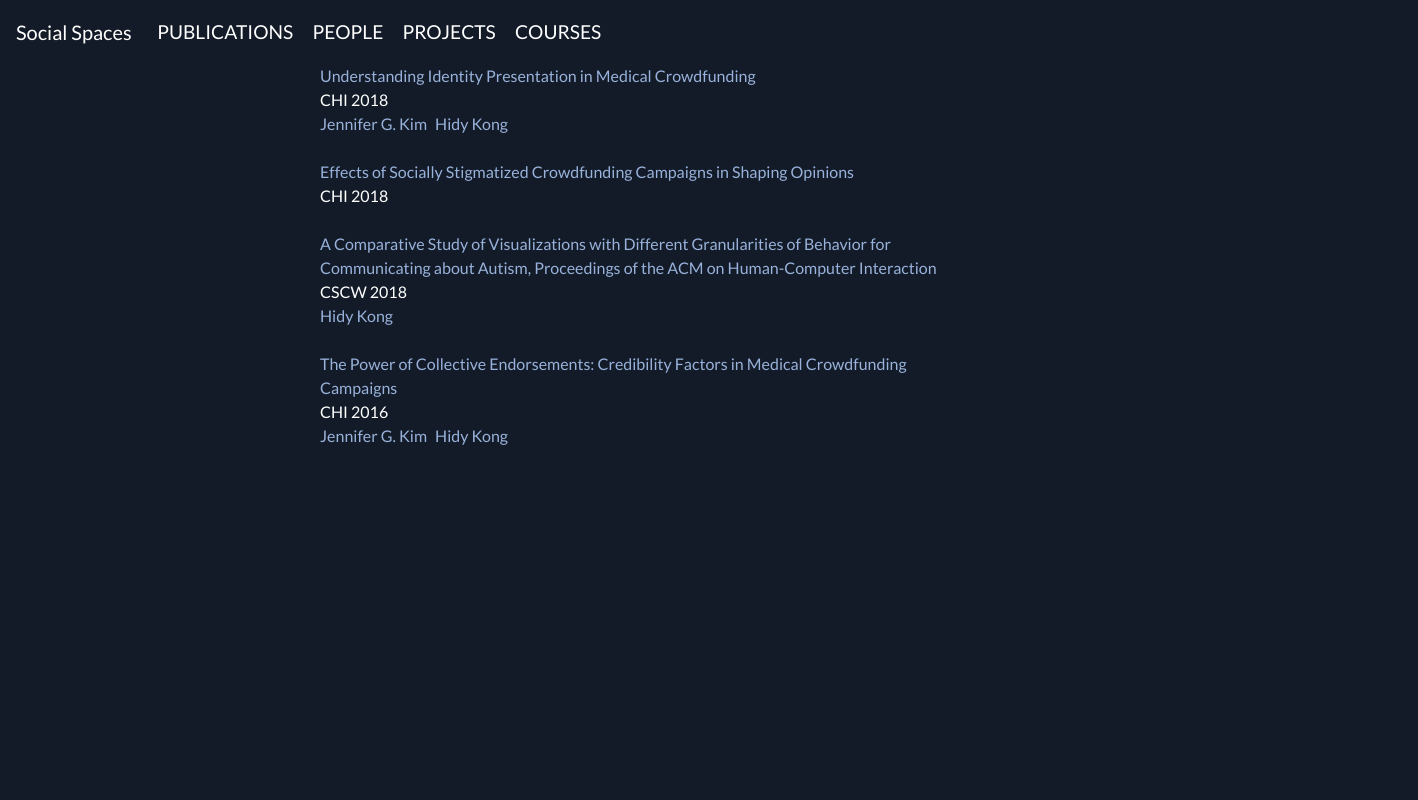
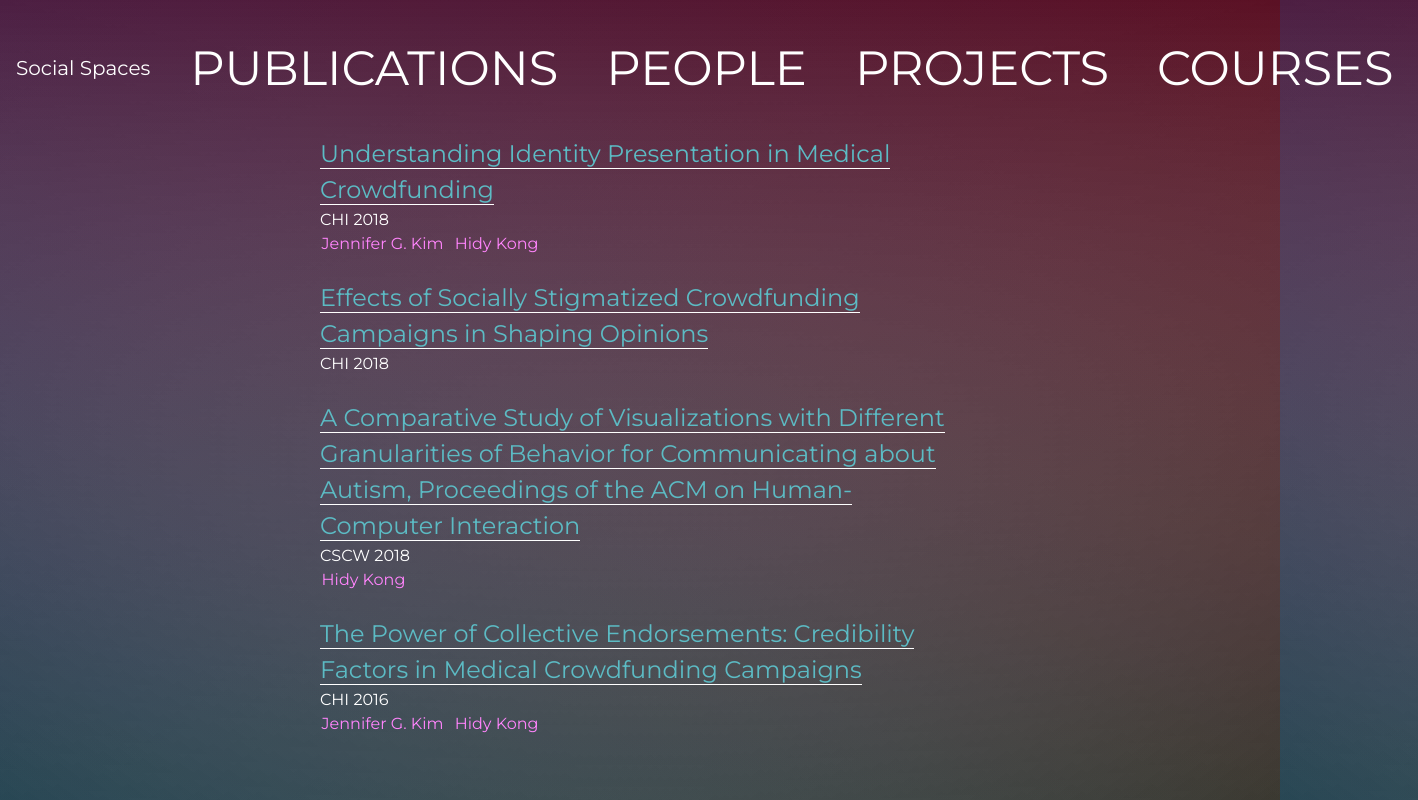
Before and after one commit to quvaba/jsontest, a React (Create React App) app: page / in a window 1280 px wide. Both pictures are taken after a click on the element "PUBLICATIONS". Shown: the top 800 px of the page, 1418 px wide, since content can reach past the window. Built offline with nearby package versions, Linux system fonts and the light colour scheme.

Commit message:
committing before deploying

```diff
--- a/src/App.css
+++ b/src/App.css
@@ -1,15 +1,21 @@
-@import url('https://fonts.googleapis.com/css?family=Lato');
+@import url('https://fonts.googleapis.com/css?family=Montserrat');
 body{
   background-color: #131b28;
+  background:
+        linear-gradient(#4c0322, transparent),
+        linear-gradient(to top left, #2b1c05, transparent),
+        linear-gradient(to top right, #03384c, transparent);
+  background-blend-mode: screen;
 }
 
 a{
-  color: #99b2db;
+  color: #ff84fc;
   text-decoration: none;
 }
 
 a:hover{
-  color: yellow;
+  text-decoration: none;
+  color: white;
 }
 
 li{
@@ -20,13 +26,13 @@ li{
 .App {
   /*margin: 3em;*/
   text-align: left;
-  font-family: "Lato";
+  font-family: "Montserrat";
   color: white;
 }
 
 .NavOption{
   margin: .5em;
-  font-size: 1.2em;
+  font-size: 3em;
   cursor: pointer;
   text-transform: uppercase;
 }
@@ -41,6 +47,7 @@ li{
 .ListPage{
   /*margin: 3em 3em 10em 10em;
   max-width: 60vw;*/
+  min-height: 100vh;
 }
 
 .ProjectPage{
@@ -48,12 +55,25 @@ li{
 }
 
 .ProjectTitle{
-  color: yellow;
+  color: #5cbbc4;
+  font-size: 1.5em;
   cursor: pointer
+}
+
+.ProjectTitle:hover{
+  animation: project-title-hover .2s;
+  animation-iteration-count: 3;
+  animation-fill-mode: forwards;
 }
 
 .Author{
   margin-right: .5em;
+  padding: .1em;
+}
+
+.Author:hover{
+  background-color: magenta;
+  text-decoration: none;
 }
 
 .PersonImage{
@@ -78,7 +98,8 @@ li{
 }
 
 #KarrieText{
-  font-size: 1.2em;
+  font-size: 1.3em;
+  font-weight: bold;
   cursor: pointer;
   text-transform: uppercase;
 }
@@ -94,17 +115,63 @@ li{
   width: 40%;
 }
 
+.KarrieIntroContainer{
+  background-color: #e6e8ed;
+  border-radius: 5px;
+  margin-bottom: 2em;
+  color: #4c0322;
+  box-shadow: 0 3px 6px rgba(0,0,0,0.16), 0 3px 6px rgba(0,0,0,0.23);
+}
+
 .PublicationTitle{
-  margin-right: .5em;
+  font-size: 1.5em;
+  border-bottom: 1px solid white;
+  color: #5cbbc4;
+}
+
+.Publication:hover::before{
+  content: "➭";
+  font-size: 1.5em;
+  position: absolute;
+  margin-left: -1em;
 }
 
 .StudentList{
   margin-top: 2em;
   margin-bottom: 1em;
+  font-size: 1.5em;
+  border-bottom: 1px solid white;
 }
 
+.ProjectPage{
+  min-height: 100vh;
+}
+
+.PeopleImageContainer{
+  width: 100px;
+  height: 100px;
+  position: relative;
+  overflow: hidden;
+  border-radius: 50%;
+}
+
+/*.PeopleImageContainer:hover{
+  width: 100%;
+  height: 100%;
+  margin-left: -25%;
+  border-radius: 0;
+  position:relative;
+  z-index: 999;
+  display: block;
+}*/
 
 @keyframes nav-hover {
   from {text-shadow: 0px 0px magenta;}
   to {text-shadow: -4px -4px magenta;}
 }
+
+@keyframes project-title-hover {
+  from {text-shadow: 2px 2px 7px cyan;}
+  to {text-shadow: -2px -2px 7px magenta;}
+  to {color:white;}
+}
--- a/src/App.js
+++ b/src/App.js
@@ -10,8 +10,6 @@ import publicationsJson from './publications.json';
 import {getMatchingAuthors} from './utils/utils.js'
 import Grid from '@material-ui/core/Grid';
 import {Nav, Navbar, NavbarBrand, NavbarToggler, Collapse} from 'reactstrap';
-
-// 1. grid margins (including project pages)
 
 // App - contains everything.
 //    Has a navigation bar and page content that varies based on
@@ -325,7 +323,7 @@ class Publication extends Component {
     //handle awards...
 
     return(
-      <div>
+      <div className="Publication">
         <a href={this.props.url} className="PublicationTitle">{this.props.title}</a>
         <div>{this.props.conference}</div>
         <div>{authorList}</div>
@@ -341,7 +339,7 @@ class Home extends Component {
   render(){
     return(
       <div>
-          <div>
+          <div className="KarrieIntroContainer">
             <span className="KarrieIntro">
                 <img className="PersonImage" src={this.props.photoUrl} />
             </span>
@@ -380,8 +378,10 @@ class Home extends Component {
 class Person extends Component {
   render(){
     return(
-      <span>
-        <img className="PersonImage" src={this.props.photoUrl} />
+      <span className="Person">
+        <div className="PeopleImageContainer">
+          <img className="PersonImage" src={this.props.photoUrl} />
+        </div>
         <div>
           {this.props.pageUrl.length > 0 ?
           (<a href={this.props.pageUrl}>{this.props.name} </a>):
```
